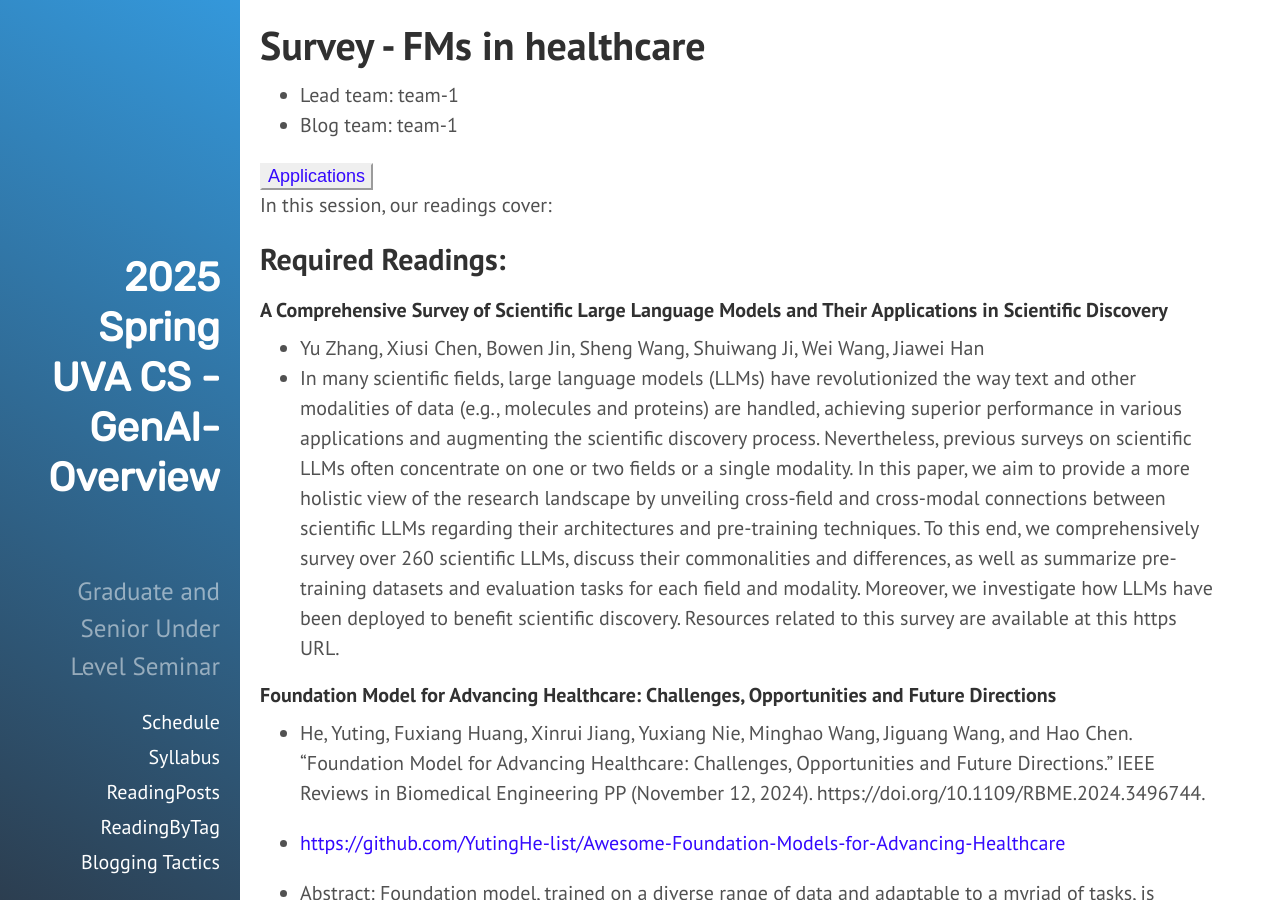
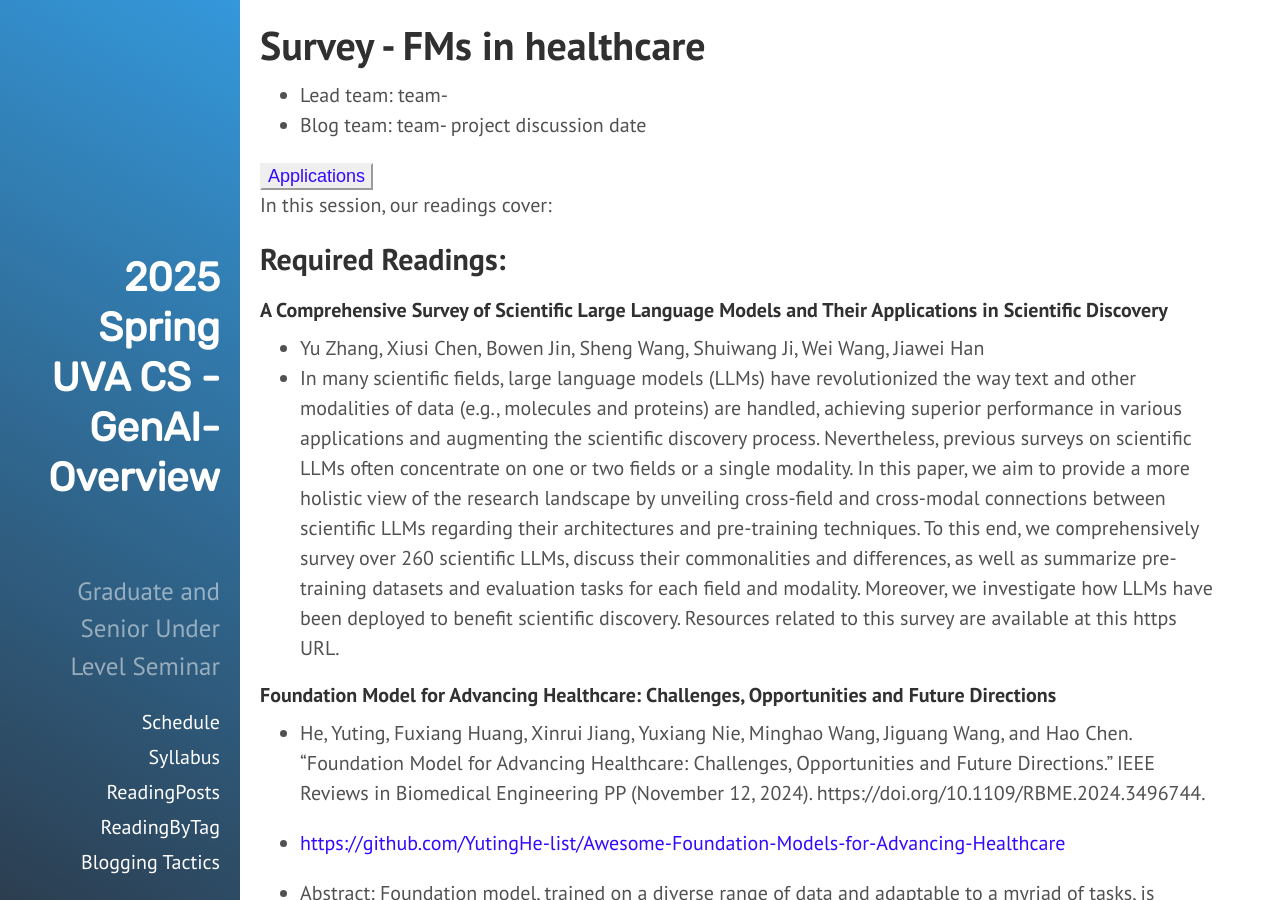
Before and after one commit to qiyanjun/2025sp-GenAI-overview, a Jekyll site: the page built from _contents/S0-L03.md, in a window 1280 px wide and 900 px high. Built offline with Jekyll 4.4.1, drawn with Linux system fonts in a browser that asks for light colours.

Commit message:
Update S0-L03.md

```diff
--- a/_contents/S0-L03.md
+++ b/_contents/S0-L03.md
@@ -4,8 +4,8 @@ title: Survey - FMs in healthcare
 lecture:
 lectureVersion: current
 extraContent:
-notes: team-1
-video: team-1
+notes: team- project discussion date
+video: team-
 tags:
 - Applications
 desc: 2025-S3
```
